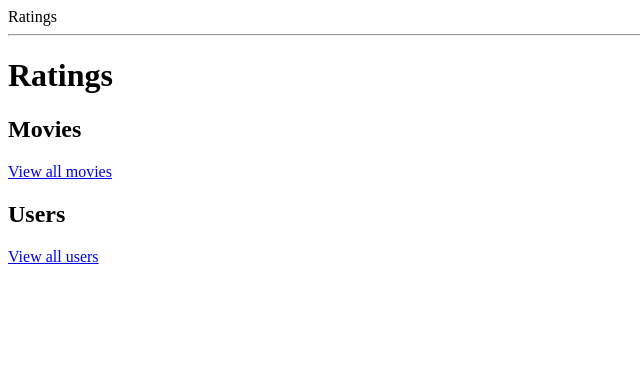
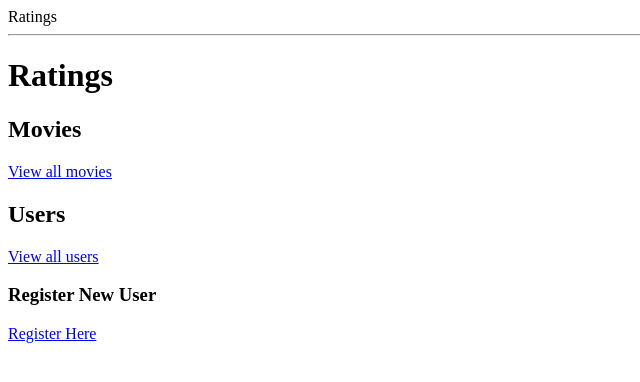
Before and after one commit to teganbroderick/movie_ratings, a Flask app: page / in a window 1280 px wide. Shown: the top 382 px of the page, without its empty margins (0-640 px from the left). Run offline with Flask 2, Linux system fonts and the light colour scheme.

Commit message:
Adding new users in register page and adding users to user table

```diff
--- a/server.py
+++ b/server.py
@@ -32,6 +32,35 @@ def user_list():
     users = User.query.all()
     return render_template("user_list.html", users=users)
 
+@app.route("/register", methods=["GET"])
+def register_user():
+    """render template registration.html"""
+    return render_template("registration.html")
+
+
+@app.route("/register_process", methods=["POST"])
+def register_process():
+    """Check to see if user exists, if not, add them to user table"""
+
+    email = request.form['email']
+    password = request.form['password']
+
+    #check to see if email and password are in the user database
+    replicate_email = User.query.filter_by(email=email).first()
+
+    if replicate_email == None:
+        #add user to database
+        user_info = User(email=email, password=password)
+        db.session.add(user_info)
+        db.session.commit()
+        return redirect('/')
+    else:
+        flash("Email already exists.")
+        return redirect("/register")
+
+
+
+
 
 if __name__ == "__main__":
     # We have to set debug=True here, since it has to be True at the
--- a/templates/base.html
+++ b/templates/base.html
@@ -9,5 +9,11 @@
 
   {% block content %} put your content here {% endblock %}
 
+  <ul>
+      {% for message in get_flashed_messages() %}
+      <li>{{ message }}</li>
+      {% endfor %}
+  </ul>
+
 </body>
 </html>
--- a/templates/homepage.html
+++ b/templates/homepage.html
@@ -9,4 +9,7 @@
 <h2>Users</h2>
 <p><a href="/users">View all users</a></p>
 
+<h3>Register New User</h3>
+<p><a href="/register">Register Here</a></p>
+
 {% endblock %}
```
Also changed, not shown: templates/registration.html (added, +13 -0 lines), testfile.py (added, +19 -0 lines).
